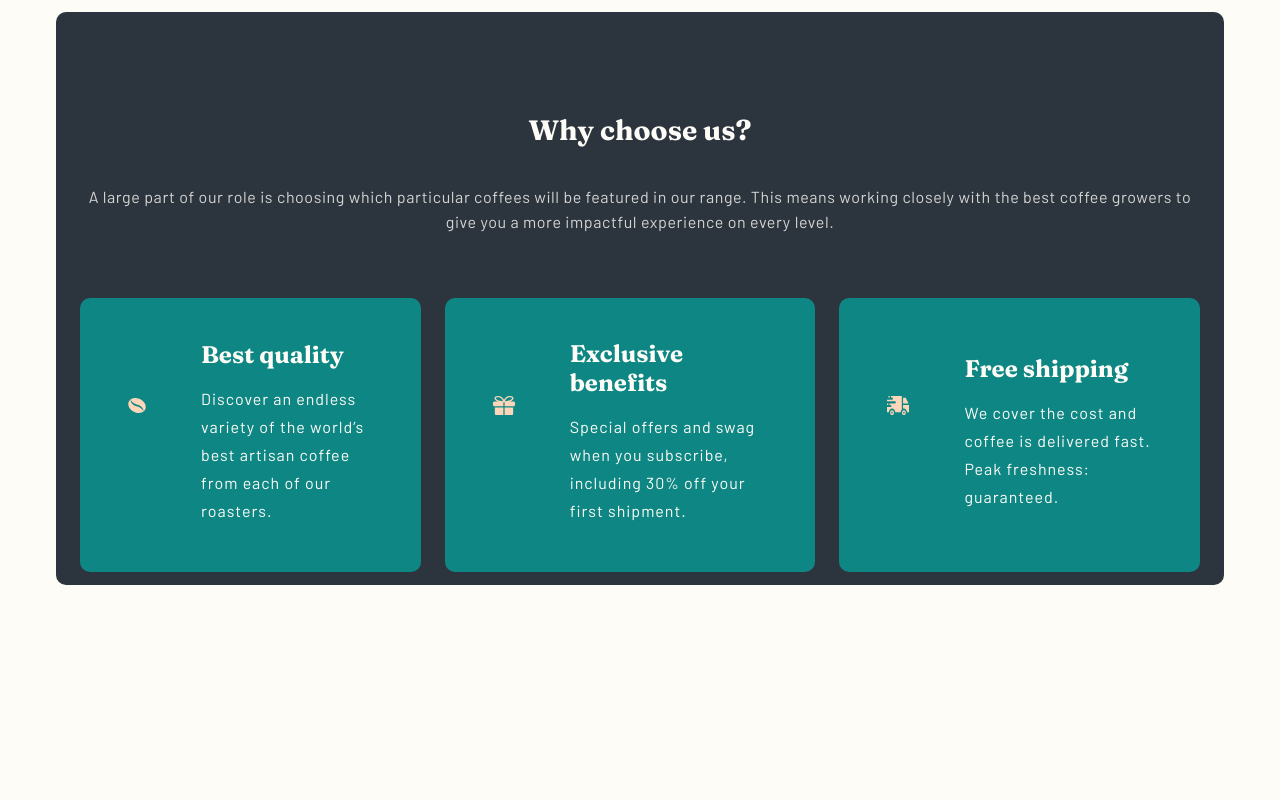
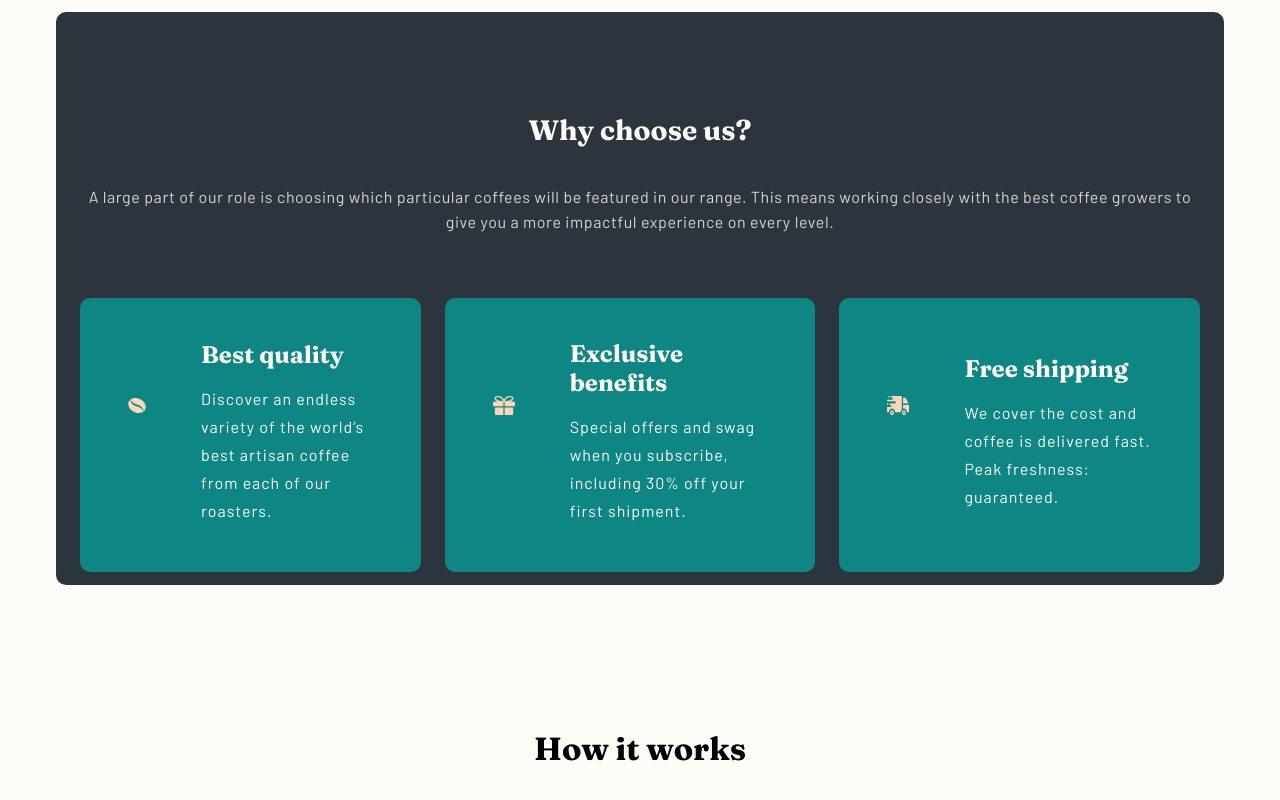
Before and after one commit to vincitaylaran/coffeeroasters-sub-site, a Next.js app: page / in a window 1280 px wide. Shown: the part 2240-3040 px from the top of the page. Before the commit the page ends 3011 px from the top, so only its background shows below. Built offline with nearby package versions, Linux system fonts and the light colour scheme.

Commit message:
Create new section in home page

```diff
--- a/pages/index.tsx
+++ b/pages/index.tsx
@@ -79,6 +79,12 @@ export default function Home() {
           />
         </div>
       </section>
+
+      <section className={homeStyles.howItWorks}>
+        <h3 className={homeStyles.sectionTitle}>How it works</h3>
+        <div></div>
+        <div></div>
+      </section>
     </div>
   )
 }
--- a/styles/Home.module.scss
+++ b/styles/Home.module.scss
@@ -83,6 +83,8 @@
         }
       }
     }
+
+    // TODO: refactor to use grid mixin
     .container {
       // background: blue;
 
@@ -108,7 +110,6 @@
     margin: 0;
     color: color(light-cream);
     text-align: center;
-    z-index: -1;
     padding: 64px 24px 0;
     @include section-margin-bottom;
 
@@ -138,8 +139,7 @@
     }
 
     .cards {
-      display: grid;
-      gap: 24px;
+      @include grid($gap: 24px);
 
       // Cards have their own file. Go to Card.module.scss.
 
@@ -148,4 +148,16 @@
       }
     }
   }
+
+  .howItWorks {
+    text-align: center;
+    .sectionTitle {
+    }
+
+    .drawing {
+    }
+
+    .grid {
+    }
+  }
 }
--- a/styles/_mixins.scss
+++ b/styles/_mixins.scss
@@ -52,3 +52,11 @@
     margin-bottom: 200.45px;
   }
 }
+
+@mixin grid($gap) {
+  display: grid;
+  @if $gap {
+    gap: $gap;
+  }
+  @content;
+}
```
